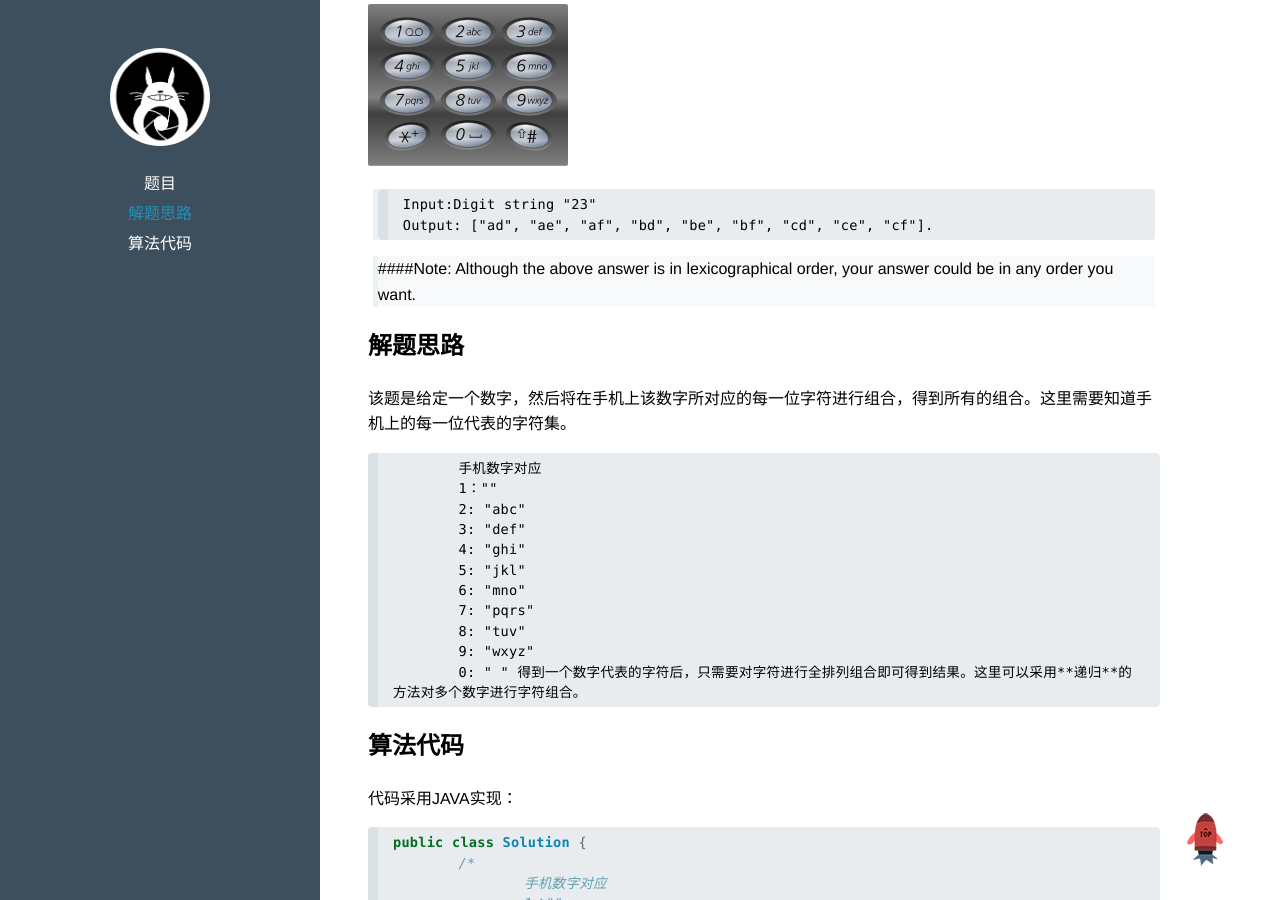
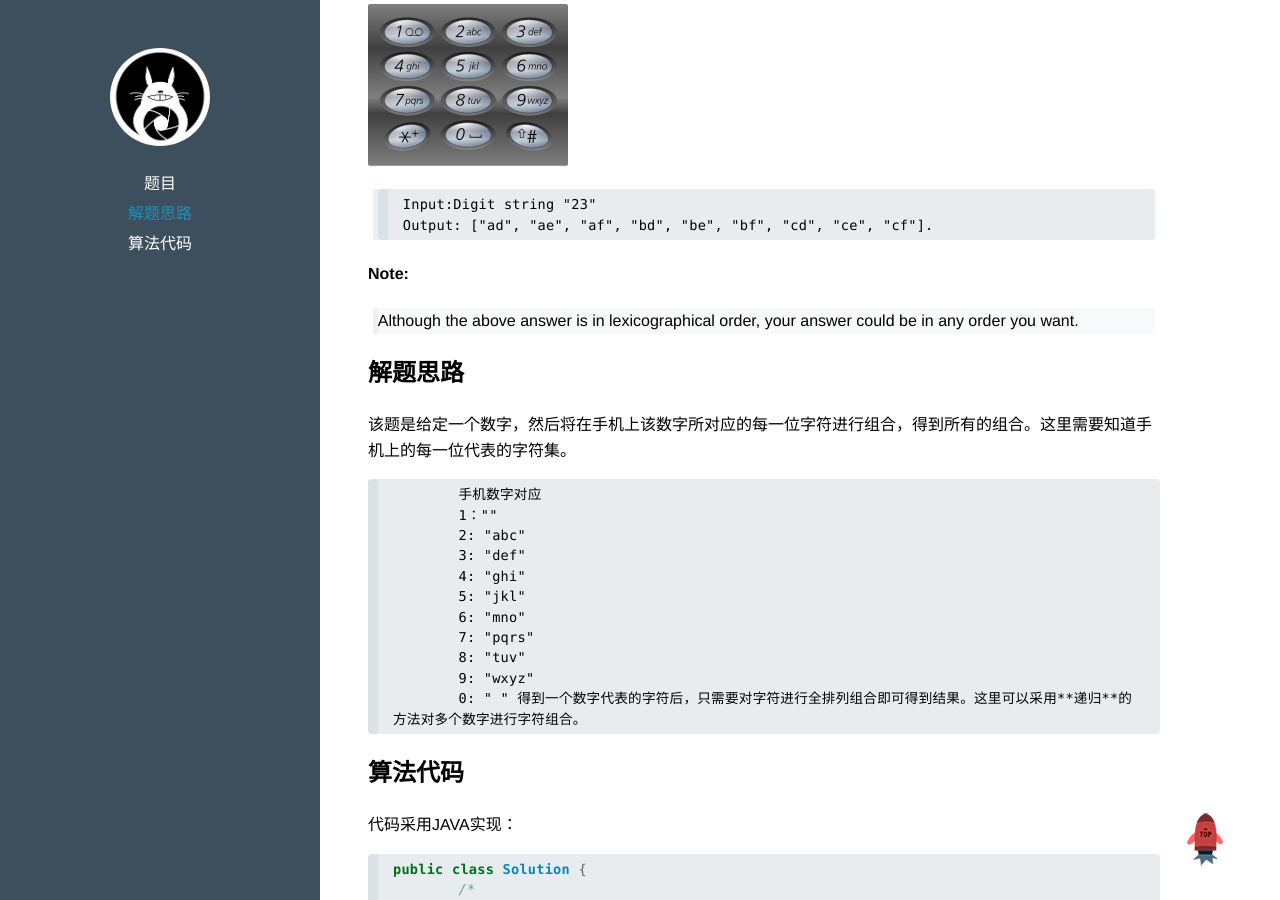
Before and after one commit to hexo2hexo/xwzpp.github.io, a Jekyll site: the page built from _posts/2014-12-13-Letter-Combinations-of-a-Phone-Number.md, in a window 1280 px wide and 900 px high, scrolled down 313 px. Built offline with Jekyll 4.4.1, drawn with Linux system fonts in a browser that asks for light colours; Markdown is read by kramdown in place of the engine named in the settings; comment, search, counter and statistics services are not loaded.

Commit message:
2014-12-13

```diff
--- a/_posts/2014-12-13-Letter-Combinations-of-a-Phone-Number.md
+++ b/_posts/2014-12-13-Letter-Combinations-of-a-Phone-Number.md
@@ -20,7 +20,7 @@ duoshuo: true
 	Input:Digit string "23"
 	Output: ["ad", "ae", "af", "bd", "be", "bf", "cd", "ce", "cf"].
 
->####Note:
+####Note:
 >Although the above answer is in lexicographical order, your answer could be in any order you want.
 
 <!-- more -->
```
